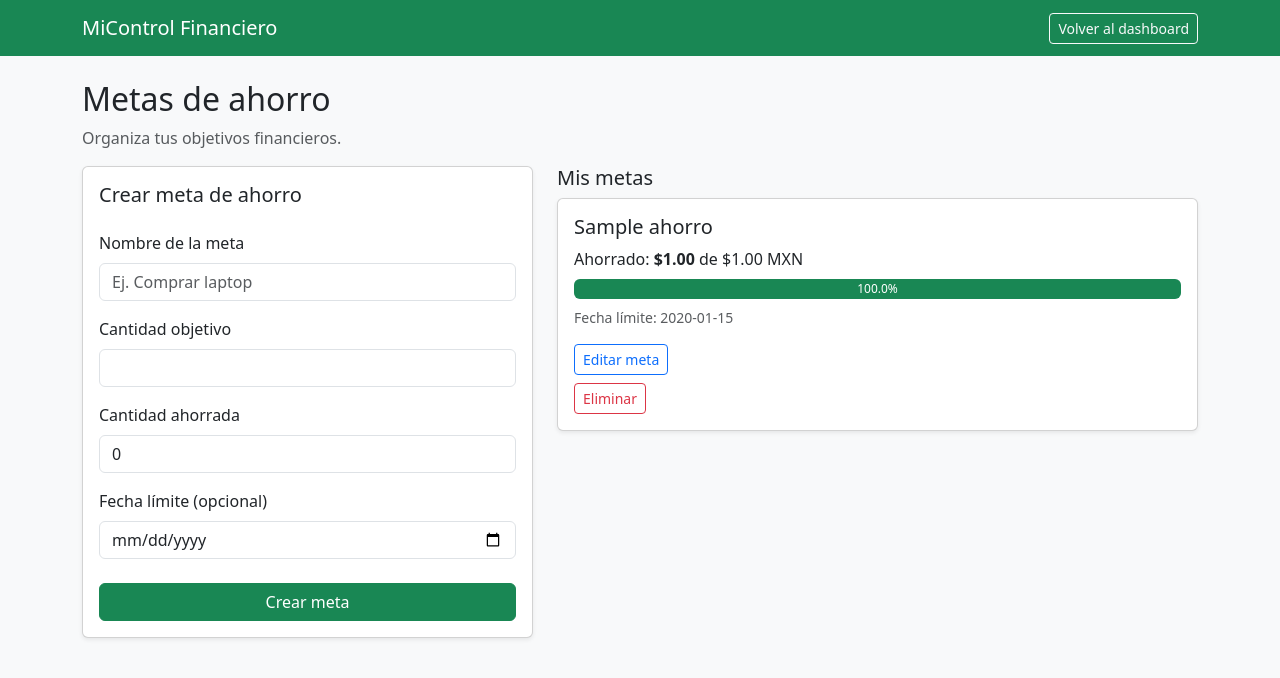
After one commit to AdanCodi/PinedaBotelloAdanMiguelUnidad3, a PHP site: page /app/metas/index.php in a window 1280 px wide. The commit adds this page. Shown: the top 678 px of the page. Run offline with PHP 8.4, Linux system fonts and the light colour scheme; the visitor is signed in with stand-in values (Sample User, id 1); tables that the repository leaves empty hold one stand-in row (values such as "Sample post").

Commit message:
Implementacion del modulo de metas de ahorro
app/metas/...

```diff
--- /dev/null
+++ b/app/metas/index.php
@@ -0,0 +1,359 @@
+
+<?php
+require_once __DIR__ . '/../../config/sesion.php';
+require_once __DIR__ . '/../../config/database.php';
+
+if (!isset($_SESSION['usuario_id'])) {
+    header('Location: ../auth/login.php');
+    exit;
+}
+
+$usuarioId = (int) $_SESSION['usuario_id'];
+$error = '';
+
+if ($_SERVER['REQUEST_METHOD'] === 'POST') {
+
+    if (!validarCsrf()) {
+        http_response_code(403);
+        exit('Solicitud no válida.');
+    }
+
+    $accion = $_POST['accion'] ?? '';
+    $nombre = trim($_POST['nombre'] ?? '');
+    $objetivo = trim($_POST['monto_objetivo'] ?? '');
+    $actual = trim($_POST['monto_actual'] ?? '0');
+    $fecha = $_POST['fecha_limite'] ?? '';
+
+    $montoValido = function ($valor) {
+        return preg_match(
+            '/^\d{1,10}(\.\d{1,2})?$/',
+            $valor
+        ) === 1;
+    };
+
+    if ($accion === 'crear') {
+
+        if ($nombre === '' || mb_strlen($nombre) > 150) {
+            $error = 'Escribe un nombre válido.';
+        } elseif (
+            !$montoValido($objetivo) ||
+            (float)$objetivo <= 0
+        ) {
+            $error = 'El monto objetivo no es válido.';
+        } elseif (
+            !$montoValido($actual) ||
+            (float)$actual > (float)$objetivo
+        ) {
+            $error = 'El ahorro actual no es válido.';
+        } else {
+
+            $fechaValida = null;
+
+            if ($fecha !== '') {
+                $fechaValida = DateTimeImmutable::createFromFormat(
+                    '!Y-m-d', $fecha
+                );
+
+                if (
+                    !$fechaValida ||
+                    $fechaValida->format('Y-m-d') !== $fecha
+                ) {
+                    $error = 'La fecha no es válida.';
+                }
+            }
+
+            if ($error === '') {
+                $consulta = $conexion->prepare(
+                    "INSERT INTO metas_ahorro
+                    (usuario_id, nombre, monto_objetivo,
+                     monto_actual, fecha_limite)
+                     VALUES (?, ?, ?, ?, ?)"
+                );
+
+                $consulta->execute([
+                    $usuarioId,
+                    $nombre,
+                    $objetivo,
+                    $actual,
+                    $fecha === '' ? null : $fecha
+                ]);
+
+                header('Location: index.php?creada=1');
+                exit;
+            }
+        }
+
+    } elseif ($accion === 'eliminar') {
+
+        $id = filter_var(
+            $_POST['id'] ?? null,
+            FILTER_VALIDATE_INT
+        );
+
+        if (!$id || $id <= 0) {
+            $error = 'Meta no válida.';
+        } else {
+            $consulta = $conexion->prepare(
+                "DELETE FROM metas_ahorro
+                 WHERE id = ? AND usuario_id = ?"
+            );
+
+            $consulta->execute([$id, $usuarioId]);
+
+            header('Location: index.php?eliminada=1');
+            exit;
+        }
+
+    } else {
+        $error = 'Acción no permitida.';
+    }
+}
+
+// Consultar las metas del usuario.
+$consulta = $conexion->prepare(
+    "SELECT * FROM metas_ahorro
+     WHERE usuario_id = ?
+     ORDER BY id DESC"
+);
+$consulta->execute([$usuarioId]);
+$metas = $consulta->fetchAll();
+
+function formatoDinero($cantidad) {
+    return '$' . number_format((float)$cantidad, 2);
+}
+?>
+
+<!DOCTYPE html>
+<html lang="es">
+<head>
+    <meta charset="UTF-8">
+    <meta name="viewport"
+          content="width=device-width, initial-scale=1">
+
+    <title>Metas de ahorro - MiControl Financiero</title>
+
+    <link
+        href="https://cdn.jsdelivr.net/npm/bootstrap@5.3.3/dist/css/bootstrap.min.css"
+        rel="stylesheet">
+</head>
+
+<body class="bg-light">
+
+<nav class="navbar navbar-dark bg-success">
+    <div class="container">
+        <span class="navbar-brand">
+            MiControl Financiero
+        </span>
+
+        <a href="../../dashboard.php"
+           class="btn btn-outline-light btn-sm">
+            Volver al dashboard
+        </a>
+    </div>
+</nav>
+
+<main class="container py-4">
+
+    <h2>Metas de ahorro</h2>
+
+    <p class="text-muted">
+        Organiza tus objetivos financieros.
+    </p>
+
+    <?php if (isset($_GET['creada'])): ?>
+        <div class="alert alert-success">
+            Meta creada correctamente.
+        </div>
+    <?php endif; ?>
+
+    <?php if (isset($_GET['actualizada'])): ?>
+        <div class="alert alert-success">
+            Meta actualizada correctamente.
+        </div>
+    <?php endif; ?>
+
+    <?php if (isset($_GET['eliminada'])): ?>
+        <div class="alert alert-success">
+            Meta eliminada correctamente.
+        </div>
+    <?php endif; ?>
+
+    <?php if ($error): ?>
+        <div class="alert alert-danger">
+            <?= escapar($error) ?>
+        </div>
+    <?php endif; ?>
+
+    <div class="row g-4">
+
+        <div class="col-lg-5">
+
+            <div class="card shadow-sm">
+                <div class="card-body">
+
+                    <h5>Crear meta de ahorro</h5>
+
+                    <form method="POST">
+
+                        <input type="hidden"
+                               name="csrf_token"
+                               value="<?= escapar(
+                                   $_SESSION['csrf_token']
+                               ) ?>">
+
+                        <input type="hidden"
+                               name="accion"
+                               value="crear">
+
+                        <label class="form-label mt-3">
+                            Nombre de la meta
+                        </label>
+
+                        <input type="text"
+                               name="nombre"
+                               class="form-control"
+                               maxlength="150"
+                               placeholder="Ej. Comprar laptop"
+                               required>
+
+                        <label class="form-label mt-3">
+                            Cantidad objetivo
+                        </label>
+
+                        <input type="number"
+                               name="monto_objetivo"
+                               class="form-control"
+                               min="0.01"
+                               max="9999999999.99"
+                               step="0.01"
+                               required>
+
+                        <label class="form-label mt-3">
+                            Cantidad ahorrada
+                        </label>
+
+                        <input type="number"
+                               name="monto_actual"
+                               class="form-control"
+                               value="0"
+                               min="0"
+                               max="9999999999.99"
+                               step="0.01"
+                               required>
+
+                        <label class="form-label mt-3">
+                            Fecha límite (opcional)
+                        </label>
+
+                        <input type="date"
+                               name="fecha_limite"
+                               class="form-control">
+
+                        <button type="submit"
+                                class="btn btn-success w-100 mt-4">
+                            Crear meta
+                        </button>
+
+                    </form>
+                </div>
+            </div>
+        </div>
+
+        <div class="col-lg-7">
+
+            <h5>Mis metas</h5>
+
+            <?php if (!$metas): ?>
+                <div class="alert alert-info">
+                    Todavía no tienes metas de ahorro.
+                </div>
+            <?php endif; ?>
+
+            <?php foreach ($metas as $meta): ?>
+
+                <?php
+                    $porcentaje = $meta['monto_objetivo'] > 0
+                        ? ($meta['monto_actual'] /
+                           $meta['monto_objetivo']) * 100
+                        : 0;
+
+                    $porcentaje = min(100, $porcentaje);
+                ?>
+
+                <div class="card shadow-sm mb-3">
+                    <div class="card-body">
+
+                        <h5><?= escapar($meta['nombre']) ?></h5>
+
+                        <p class="mb-2">
+                            Ahorrado:
+                            <strong>
+                                <?= formatoDinero(
+                                    $meta['monto_actual']
+                                ) ?>
+                            </strong>
+                            de
+                            <?= formatoDinero(
+                                $meta['monto_objetivo']
+                            ) ?> MXN
+                        </p>
+
+                        <div class="progress mb-2"
+                             style="height:20px;">
+
+                            <div class="progress-bar bg-success"
+                                 style="width:<?= $porcentaje ?>%">
+                                <?= number_format(
+                                    $porcentaje, 1
+                                ) ?>%
+                            </div>
+                        </div>
+
+                        <?php if ($meta['fecha_limite']): ?>
+                            <p class="text-muted small">
+                                Fecha límite:
+                                <?= escapar(
+                                    $meta['fecha_limite']
+                                ) ?>
+                            </p>
+                        <?php endif; ?>
+
+                        <a href="editar.php?id=<?= (int)$meta['id'] ?>"
+                        class="btn btn-outline-primary btn-sm mb-2">
+                            Editar meta
+                        </a>
+
+                        <form method="POST"
+                              onsubmit="return confirm('¿Eliminar esta meta?');">
+
+                            <input type="hidden"
+                                   name="csrf_token"
+                                   value="<?= escapar(
+                                       $_SESSION['csrf_token']
+                                   ) ?>">
+
+                            <input type="hidden"
+                                   name="accion"
+                                   value="eliminar">
+
+                            <input type="hidden"
+                                   name="id"
+                                   value="<?= (int)$meta['id'] ?>">
+
+                            <button
+                                class="btn btn-outline-danger btn-sm">
+                                Eliminar
+                            </button>
+                        </form>
+
+                    </div>
+                </div>
+
+            <?php endforeach; ?>
+
+        </div>
+    </div>
+</main>
+
+</body>
+</html>
--- a/dashboard.php
+++ b/dashboard.php
@@ -178,6 +178,12 @@ function dinero($cantidad) {
 
 <main class="container py-4">
     <h2>Bienvenido, <?= escapar($nombre) ?></h2>
+    <div class="mb-3">
+        <a href="app/metas/index.php"
+        class="btn btn-outline-success">
+            Mis metas de ahorro
+        </a>
+    </div>
     <p class="text-muted">
         Administra tus finanzas personales.
     </p>
```
Also changed, not shown: app/metas/editar.php (added, +242 -0 lines).
